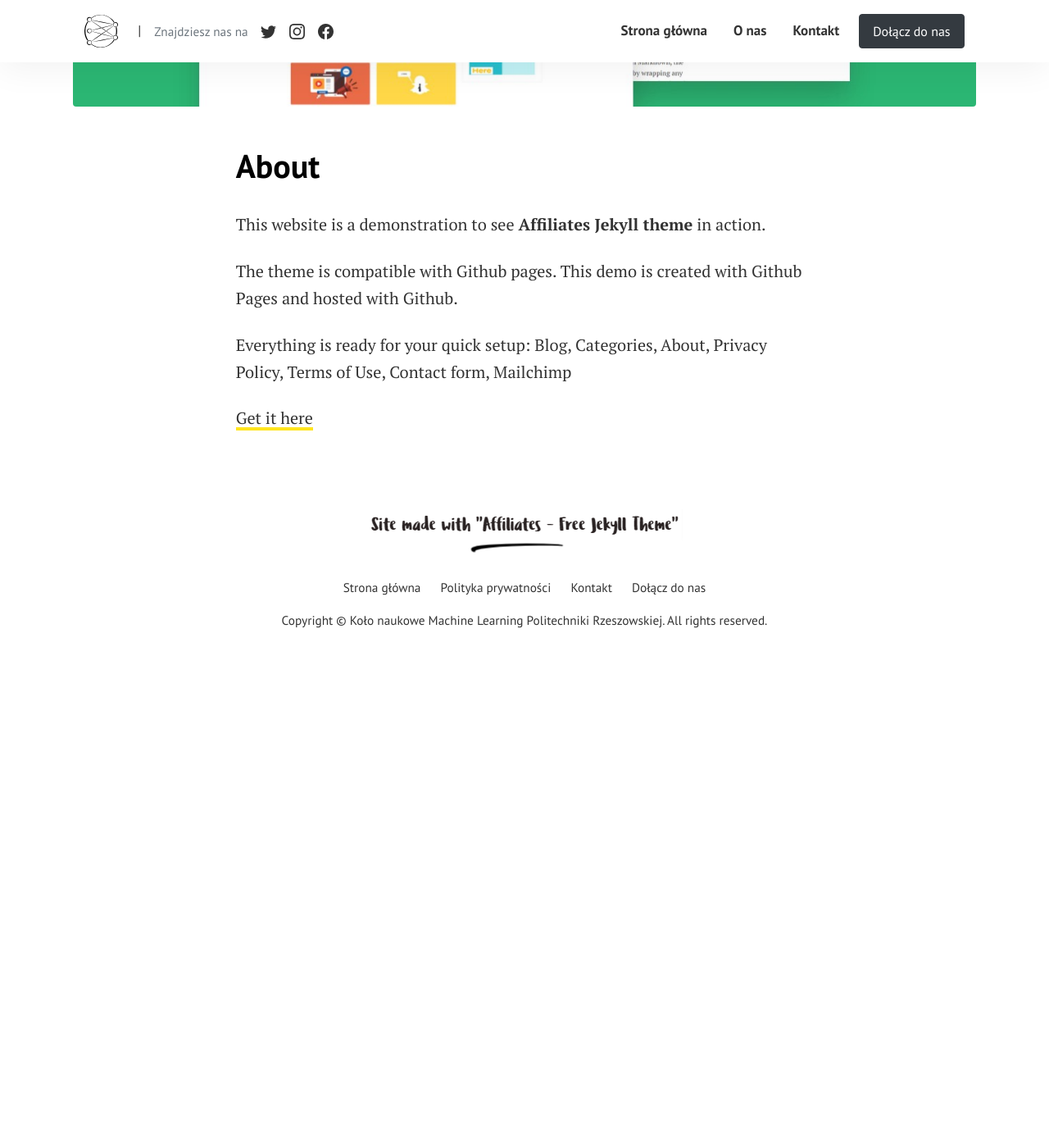
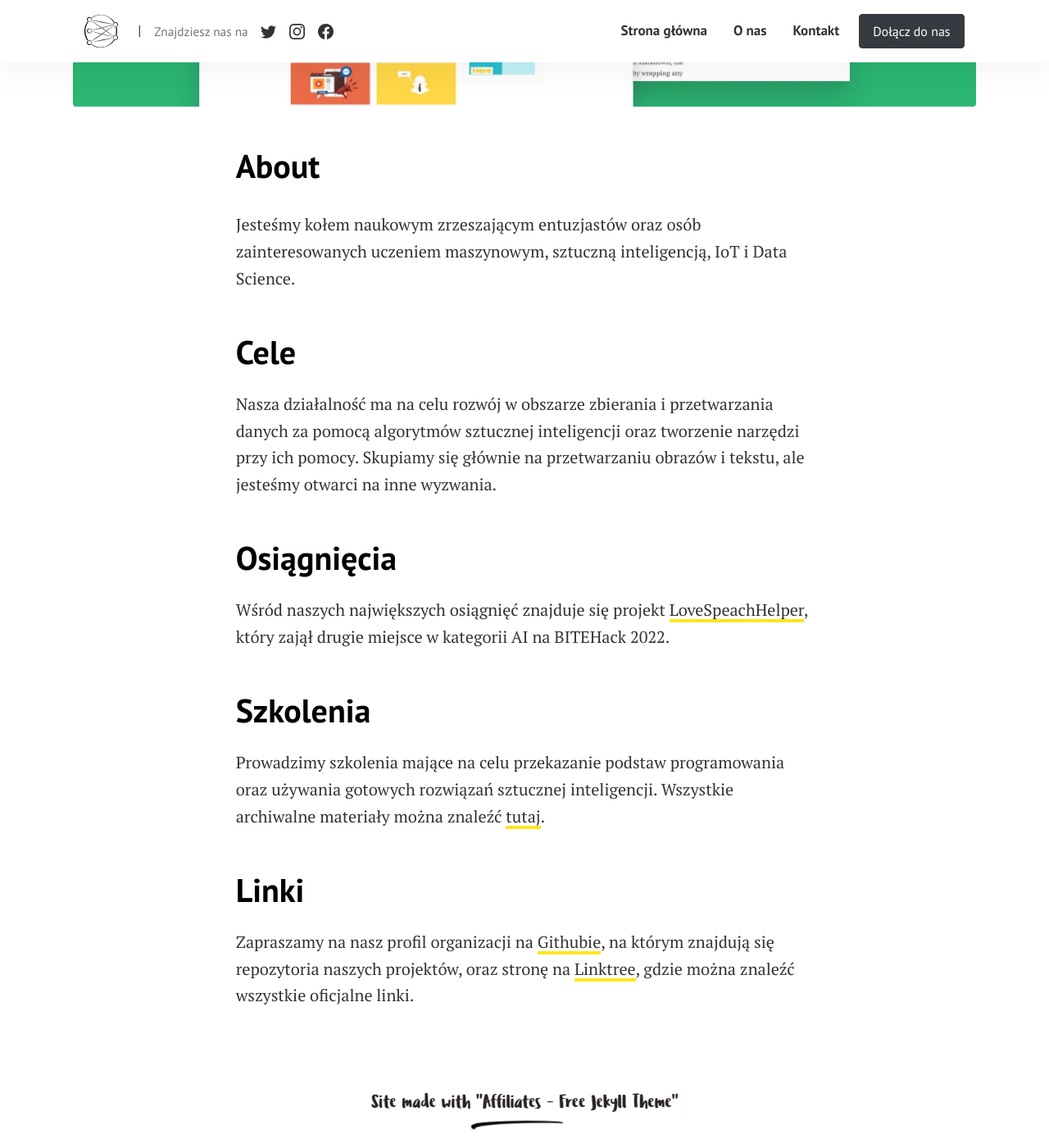
Before and after one commit to knmlprz/knml.edu.pl, a Jekyll site: the page built from pages/about.md, in a window 1280 px wide and 1400 px high, scrolled down 605 px. Shown: the whole window at 82% size. Built offline with Jekyll 4.4.1, drawn with Linux system fonts in a browser that asks for light colours; before the commit the page ends 1404 px from its top, so only the background shows below that.

Commit message:
update/about.md: Add about us

```diff
--- a/pages/about.md
+++ b/pages/about.md
@@ -5,10 +5,21 @@ permalink: "/about/"
 image: assets/images/screenshot.png
 ---
 
-This website is a demonstration to see **Affiliates Jekyll theme** in action.
+Jesteśmy kołem naukowym zrzeszającym entuzjastów oraz osób zainteresowanych uczeniem maszynowym, sztuczną inteligencją, IoT i Data Science.
 
-The theme is compatible with Github pages. This demo is created with Github Pages and hosted with Github.
+# Cele
 
-Everything is ready for your quick setup: Blog, Categories, About, Privacy Policy, Terms of Use, Contact form, Mailchimp
+Nasza działalność ma na celu rozwój w obszarze zbierania i przetwarzania danych za pomocą algorytmów sztucznej inteligencji oraz tworzenie narzędzi przy ich pomocy. Skupiamy się głównie na przetwarzaniu obrazów i tekstu, ale jesteśmy otwarci na inne wyzwania.
 
-[Get it here](https://bootstrapstarter.com/jekyll-theme-memoirs/)
+# Osiągnięcia
+
+Wśród naszych największych osiągnięć znajduje się projekt [LoveSpeachHelper](https://github.com/knmlprz/BITEHack), który zajął drugie miejsce w kategorii AI na BITEHack 2022.
+
+# Szkolenia
+
+Prowadzimy szkolenia mające na celu przekazanie podstaw programowania oraz używania gotowych rozwiązań sztucznej inteligencji.
+Wszystkie archiwalne materiały można znaleźć [tutaj](https://github.com/knmlprz/poradniki).
+
+# Linki
+
+Zapraszamy na nasz profil organizacji na [Githubie](https://github.com/knmlprz/), na którym znajdują się repozytoria naszych projektów, oraz stronę na [Linktree](https://linktr.ee/knml.prz), gdzie można znaleźć wszystkie oficjalne linki.
```
